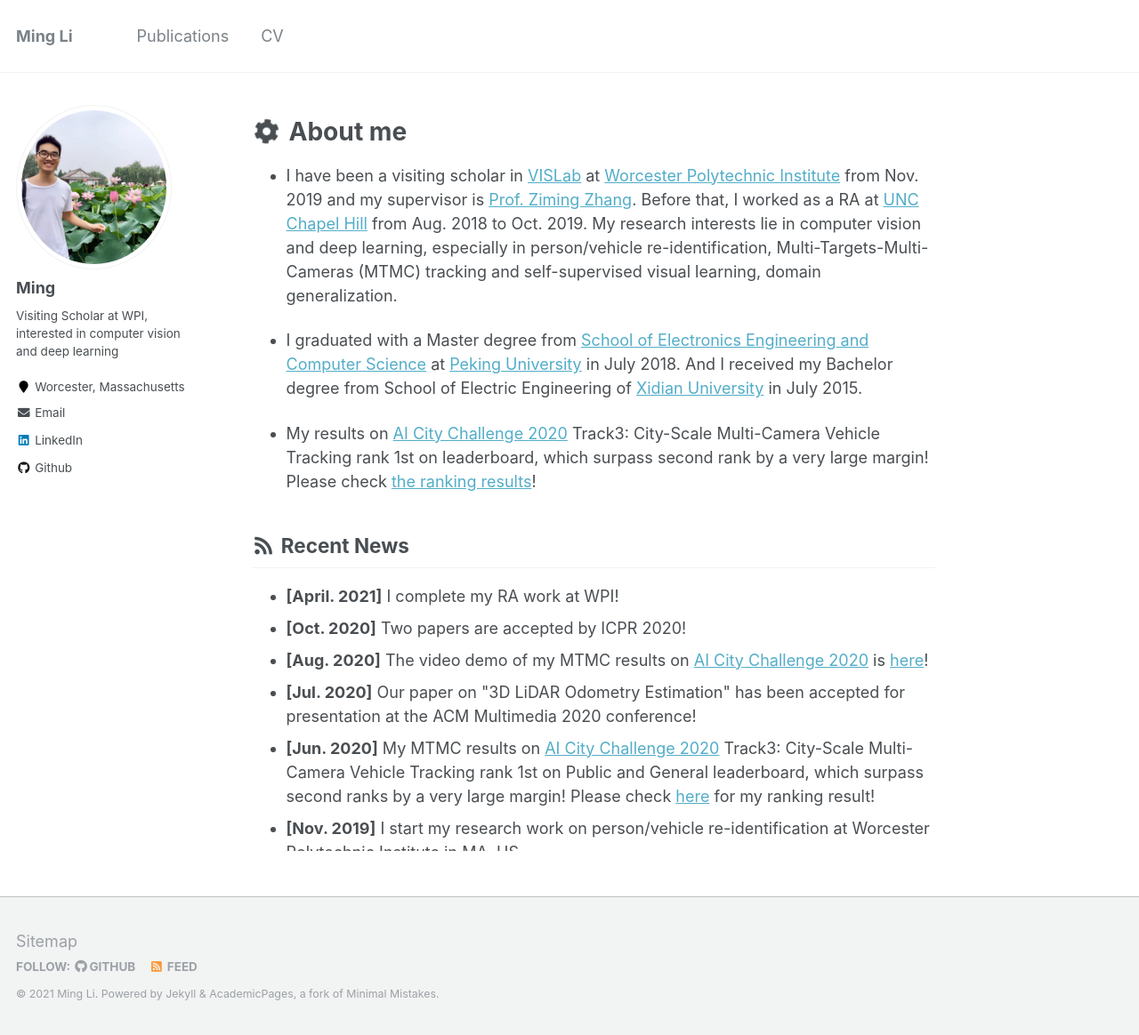
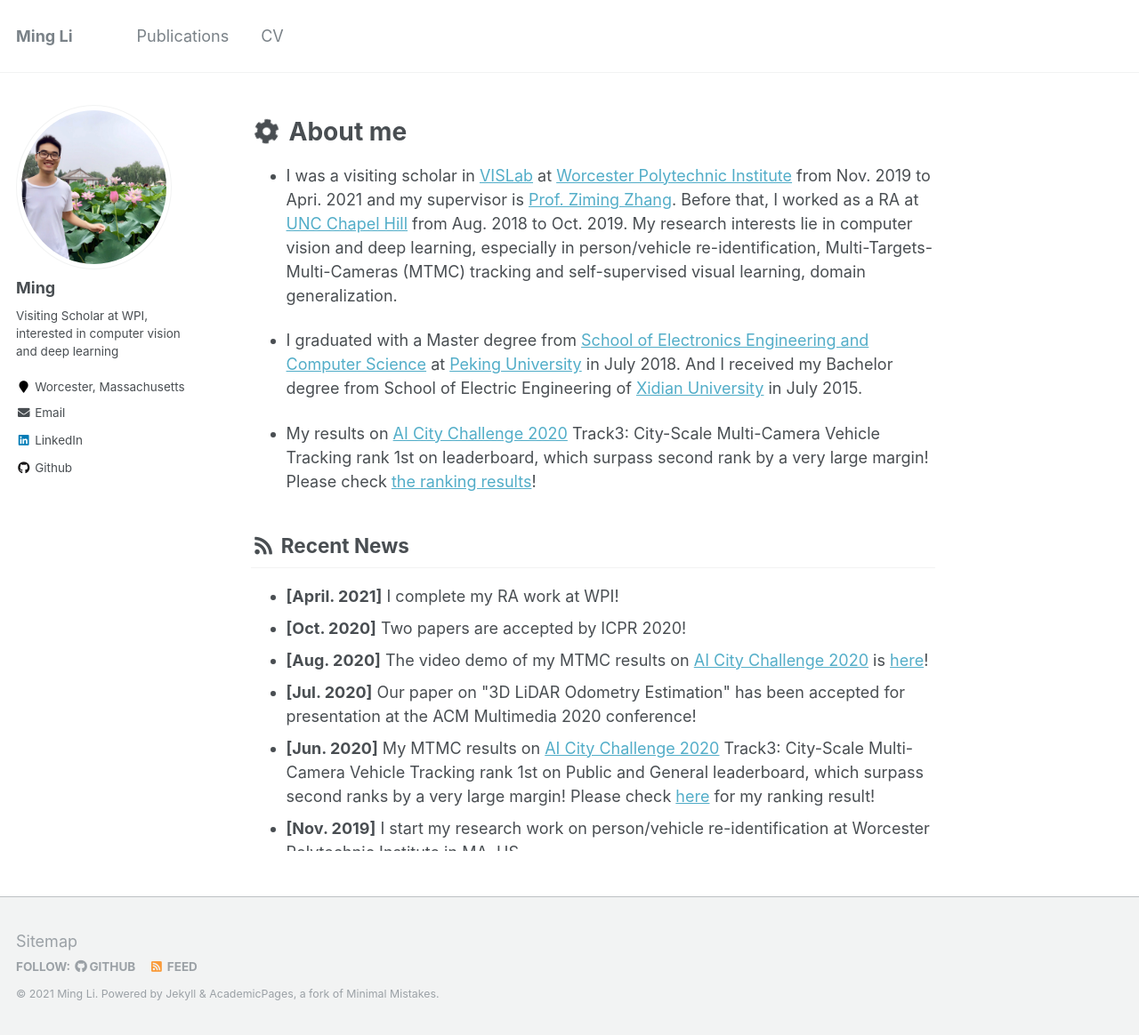
Before and after one commit to ming1993li/mingli, a Jekyll site: the page built from _pages/about.md, in a window 1280 px wide and 1164 px high. Shown: the whole window at 89% size. Built offline with Jekyll 4.4.1, drawn with Linux system fonts in a browser that asks for light colours.

Commit message:
Update about.md

```diff
--- a/_pages/about.md
+++ b/_pages/about.md
@@ -6,11 +6,11 @@ author_profile: true
 redirect_from:
   - /about/
   - /about.html
- # I have been a visiting scholar in [VISLab](https://zhang-vislab.github.io) at [Worcester Polytechnic Institute](https://www.wpi.edu) from Nov. 2019 and my supervisor is [Prof. Ziming Zhang](https://zhang-vislab.github.io/people/). Before that, I worked as a RA at [UNC Chapel Hill](https://www.unc.edu) from Aug. 2018 to Oct. 2019. My research interests lie in computer vision and deep learning, especially in person/vehicle re-identification, Multi-Targets-Multi-Cameras (MTMC) tracking and self-supervised visual learning.
+ # I was a visiting scholar in [VISLab](https://zhang-vislab.github.io) at [Worcester Polytechnic Institute](https://www.wpi.edu) from Nov. 2019 to Apri. 2021 and my supervisor is [Prof. Ziming Zhang](https://zhang-vislab.github.io/people/). Before that, I worked as a RA at [UNC Chapel Hill](https://www.unc.edu) from Aug. 2018 to Oct. 2019. My research interests lie in computer vision and deep learning, especially in person/vehicle re-identification, Multi-Targets-Multi-Cameras (MTMC) tracking and self-supervised visual learning.
 ---
 # <i class="fa fa-cog fa-spin fa-fw"></i> About me #
 
-* I have been a visiting scholar in [VISLab](https://zhang-vislab.github.io) at [Worcester Polytechnic Institute](https://www.wpi.edu) from Nov. 2019 and my supervisor is [Prof. Ziming Zhang](https://zhang-vislab.github.io/people/). Before that, I worked as a RA at [UNC Chapel Hill](https://www.unc.edu) from Aug. 2018 to Oct. 2019. My research interests lie in computer vision and deep learning, especially in person/vehicle re-identification, Multi-Targets-Multi-Cameras (MTMC) tracking and self-supervised visual learning, domain generalization.
+* I was a visiting scholar in [VISLab](https://zhang-vislab.github.io) at [Worcester Polytechnic Institute](https://www.wpi.edu) from Nov. 2019 to Apri. 2021 and my supervisor is [Prof. Ziming Zhang](https://zhang-vislab.github.io/people/). Before that, I worked as a RA at [UNC Chapel Hill](https://www.unc.edu) from Aug. 2018 to Oct. 2019. My research interests lie in computer vision and deep learning, especially in person/vehicle re-identification, Multi-Targets-Multi-Cameras (MTMC) tracking and self-supervised visual learning, domain generalization.
 
 * I graduated with a Master degree from [School of Electronics Engineering and Computer Science](https://eecs.pku.edu.cn/Home/HOME.htm) at [Peking University](http://english.pku.edu.cn) in July 2018. And I received my Bachelor degree from School of Electric Engineering of [Xidian University](https://en.xidian.edu.cn/index.htm) in July 2015.
 
```
